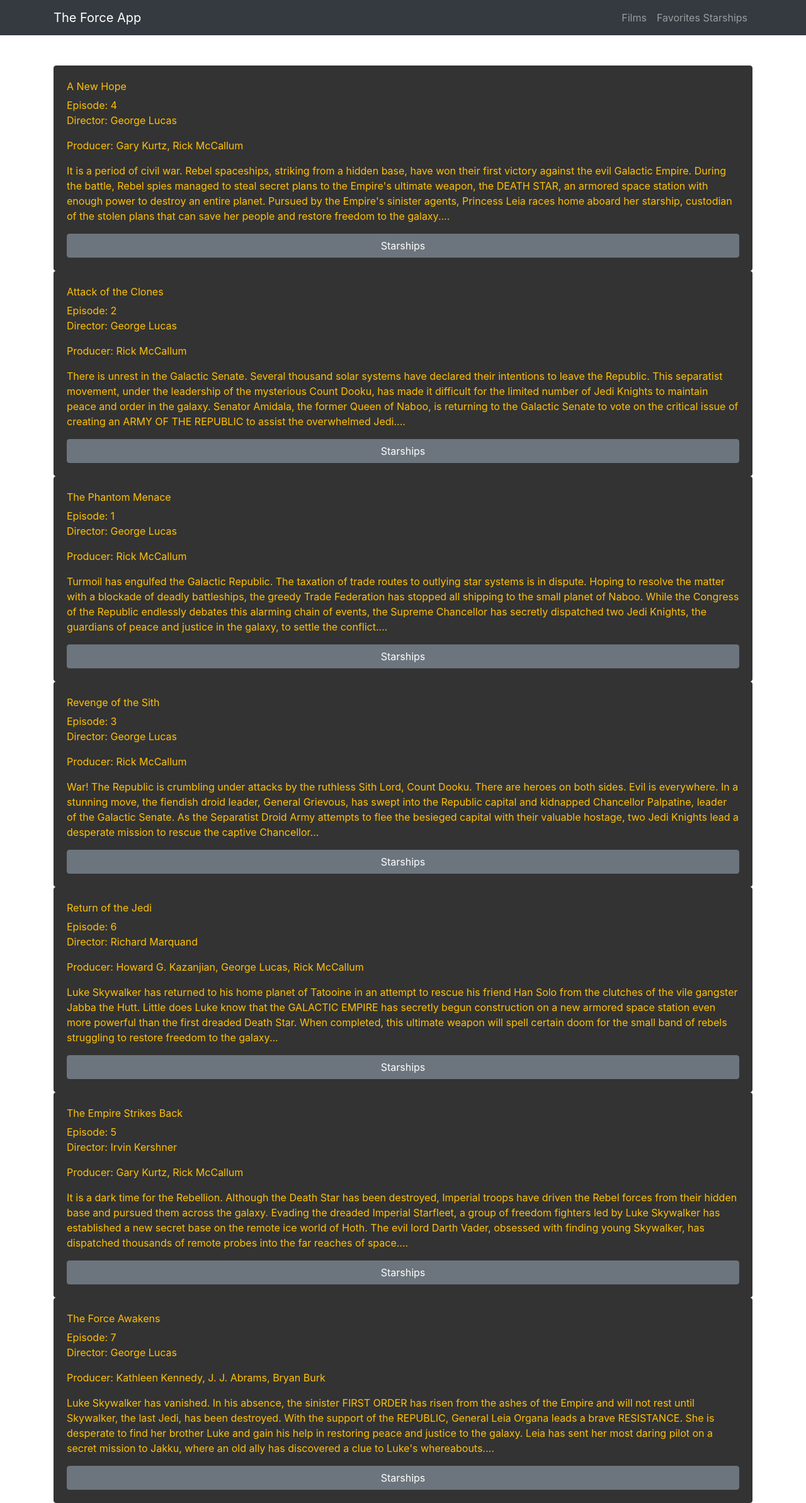
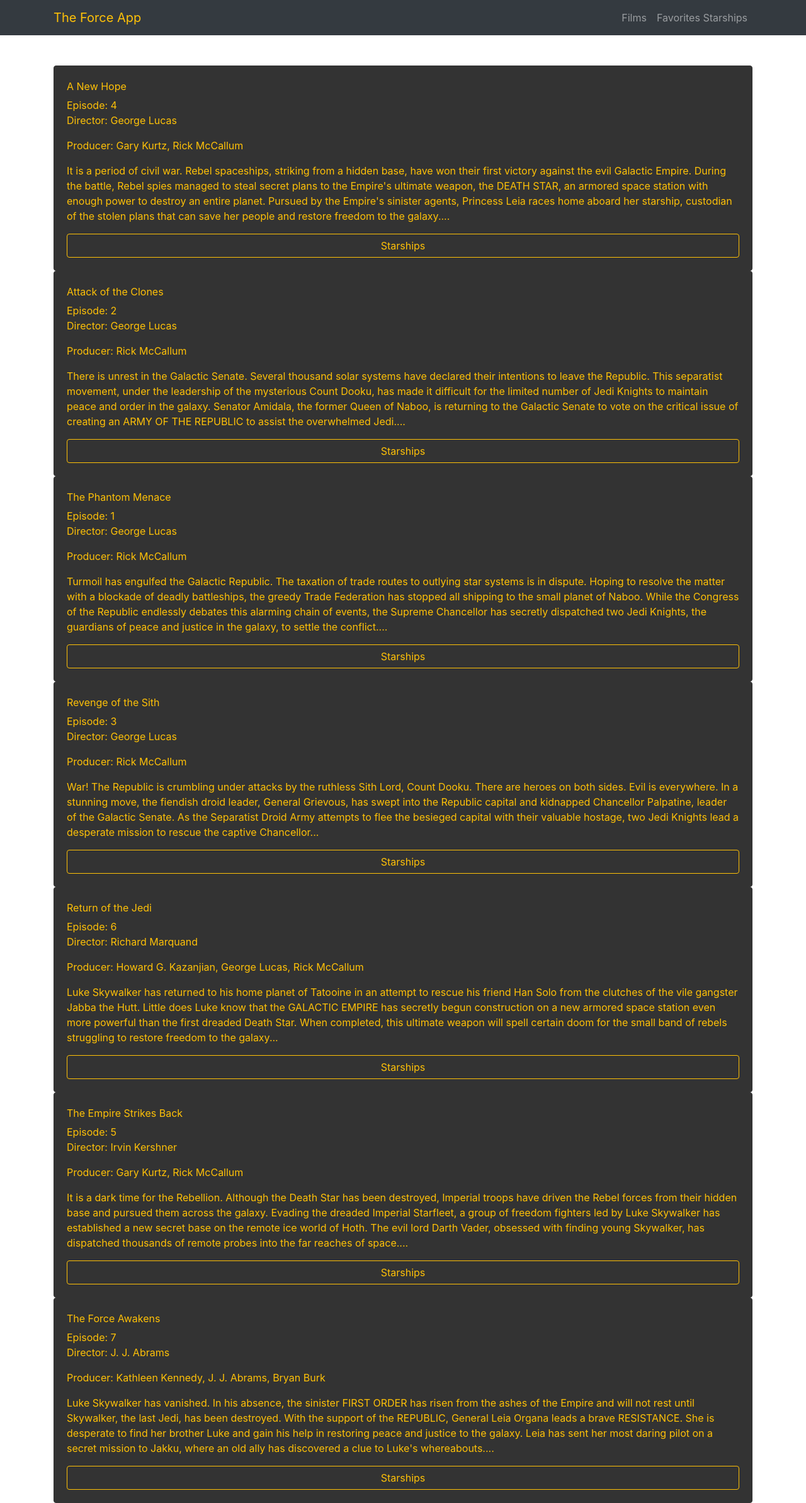
Before and after one commit to francisvelueta/starwars-api, a React (Create React App) app in the folder client/: page / in a window 1280 px wide. Shown: the whole page at 63% size. Built offline with nearby package versions, Linux system fonts and the light colour scheme.

Commit message:
add button starships

```diff
--- a/client/src/components/AppNavbar.js
+++ b/client/src/components/AppNavbar.js
@@ -15,7 +15,7 @@
   <div>
   <Navbar color="dark" dark expand="sm" className ="mb-5">
     <Container>
-  <NavbarBrand href ="/">The Force App </NavbarBrand>
+  <NavbarBrand className="text-warning" href ="/">The Force App </NavbarBrand>
   <NavbarToggler onClick = {this.toggle} />
   <Collapse isOpen = {this.state.isOpen} navbar >
   <Nav className= "ml-auto" navbar >
--- a/client/src/components/FilmsList.js
+++ b/client/src/components/FilmsList.js
@@ -17,7 +17,7 @@
       { episode_id: 3, title: "Revenge of the Sith", director: "George Lucas", producer:"Rick McCallum", opening_crawl: "War! The Republic is crumbling\r\nunder attacks by the ruthless\r\nSith Lord, Count Dooku.\r\nThere are heroes on both sides.\r\nEvil is everywhere.\r\n\r\nIn a stunning move, the\r\nfiendish droid leader, General\r\nGrievous, has swept into the\r\nRepublic capital and kidnapped\r\nChancellor Palpatine, leader of\r\nthe Galactic Senate.\r\n\r\nAs the Separatist Droid Army\r\nattempts to flee the besieged\r\ncapital with their valuable\r\nhostage, two Jedi Knights lead a\r\ndesperate mission to rescue the\r\ncaptive Chancellor..." },
       { episode_id: 6, title: "Return of the Jedi", director: "Richard Marquand", producer:"Howard G. Kazanjian, George Lucas, Rick McCallum", opening_crawl: "Luke Skywalker has returned to\r\nhis home planet of Tatooine in\r\nan attempt to rescue his\r\nfriend Han Solo from the\r\nclutches of the vile gangster\r\nJabba the Hutt.\r\n\r\nLittle does Luke know that the\r\nGALACTIC EMPIRE has secretly\r\nbegun construction on a new\r\narmored space station even\r\nmore powerful than the first\r\ndreaded Death Star.\r\n\r\nWhen completed, this ultimate\r\nweapon will spell certain doom\r\nfor the small band of rebels\r\nstruggling to restore freedom\r\nto the galaxy..." },
       { episode_id: 5, title: "The Empire Strikes Back", director: "Irvin Kershner", producer:"Gary Kurtz, Rick McCallum", opening_crawl: "It is a dark time for the\r\nRebellion. Although the Death\r\nStar has been destroyed,\r\nImperial troops have driven the\r\nRebel forces from their hidden\r\nbase and pursued them across\r\nthe galaxy.\r\n\r\nEvading the dreaded Imperial\r\nStarfleet, a group of freedom\r\nfighters led by Luke Skywalker\r\nhas established a new secret\r\nbase on the remote ice world\r\nof Hoth.\r\n\r\nThe evil lord Darth Vader,\r\nobsessed with finding young\r\nSkywalker, has dispatched\r\nthousands of remote probes into\r\nthe far reaches of space...." },
-      { episode_id: 7, title: "The Force Awakens", director: "George Lucas", producer:"Kathleen Kennedy, J. J. Abrams, Bryan Burk", opening_crawl: "Luke Skywalker has vanished.\r\nIn his absence, the sinister\r\nFIRST ORDER has risen from\r\nthe ashes of the Empire\r\nand will not rest until\r\nSkywalker, the last Jedi,\r\nhas been destroyed.\r\n \r\nWith the support of the\r\nREPUBLIC, General Leia Organa\r\nleads a brave RESISTANCE.\r\nShe is desperate to find her\r\nbrother Luke and gain his\r\nhelp in restoring peace and\r\njustice to the galaxy.\r\n \r\nLeia has sent her most daring\r\npilot on a secret mission\r\nto Jakku, where an old ally\r\nhas discovered a clue to\r\nLuke's whereabouts...." },
+      { episode_id: 7, title: "The Force Awakens", director: "J. J. Abrams", producer:"Kathleen Kennedy, J. J. Abrams, Bryan Burk", opening_crawl: "Luke Skywalker has vanished.\r\nIn his absence, the sinister\r\nFIRST ORDER has risen from\r\nthe ashes of the Empire\r\nand will not rest until\r\nSkywalker, the last Jedi,\r\nhas been destroyed.\r\n \r\nWith the support of the\r\nREPUBLIC, General Leia Organa\r\nleads a brave RESISTANCE.\r\nShe is desperate to find her\r\nbrother Luke and gain his\r\nhelp in restoring peace and\r\njustice to the galaxy.\r\n \r\nLeia has sent her most daring\r\npilot on a secret mission\r\nto Jakku, where an old ally\r\nhas discovered a clue to\r\nLuke's whereabouts...." },
     ]
   }
 render() {
@@ -26,14 +26,14 @@
     <Container>
         <TransitionGroup className="films-list">
           { films.map(({episode_id,title, director, producer, opening_crawl })=> (
-            <CSSTransition KEY= {episode_id} timeout={500} classNames ="fade">
+            <CSSTransition key= {episode_id} timeout={500} classNames ="fade">
             <Card body inverse style={{ backgroundColor: '#333', borderColor: '#333' }} className="text-warning">
             <CardTitle>{ title }</CardTitle>
             <CardSubtitle>Episode: { episode_id }</CardSubtitle>
             <CardText>Director: { director }</CardText>
             <CardText>Producer: { producer }</CardText>
             <CardText>{ opening_crawl }</CardText>
-            <Button>Starships</Button>
+            <Button outline color="warning">Starships</Button>
             </Card>
             </CSSTransition>
           ))}
```
